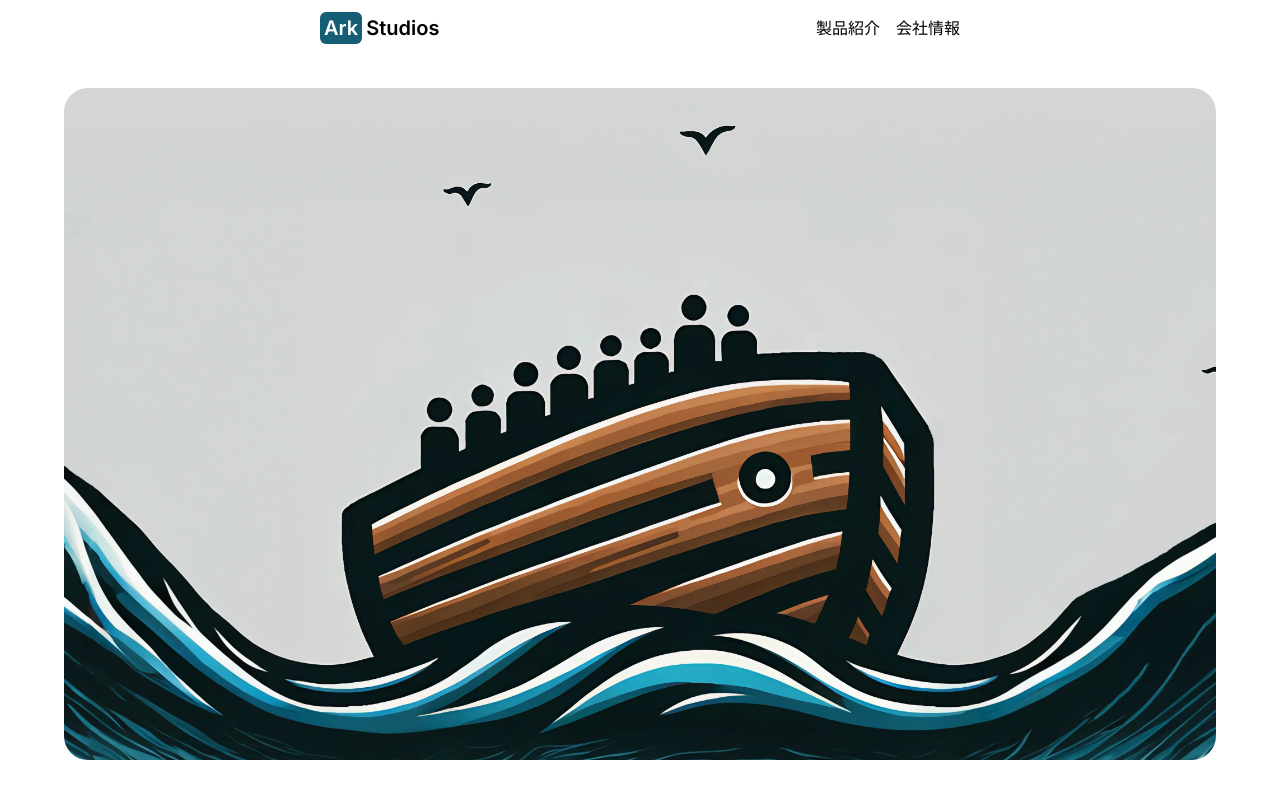
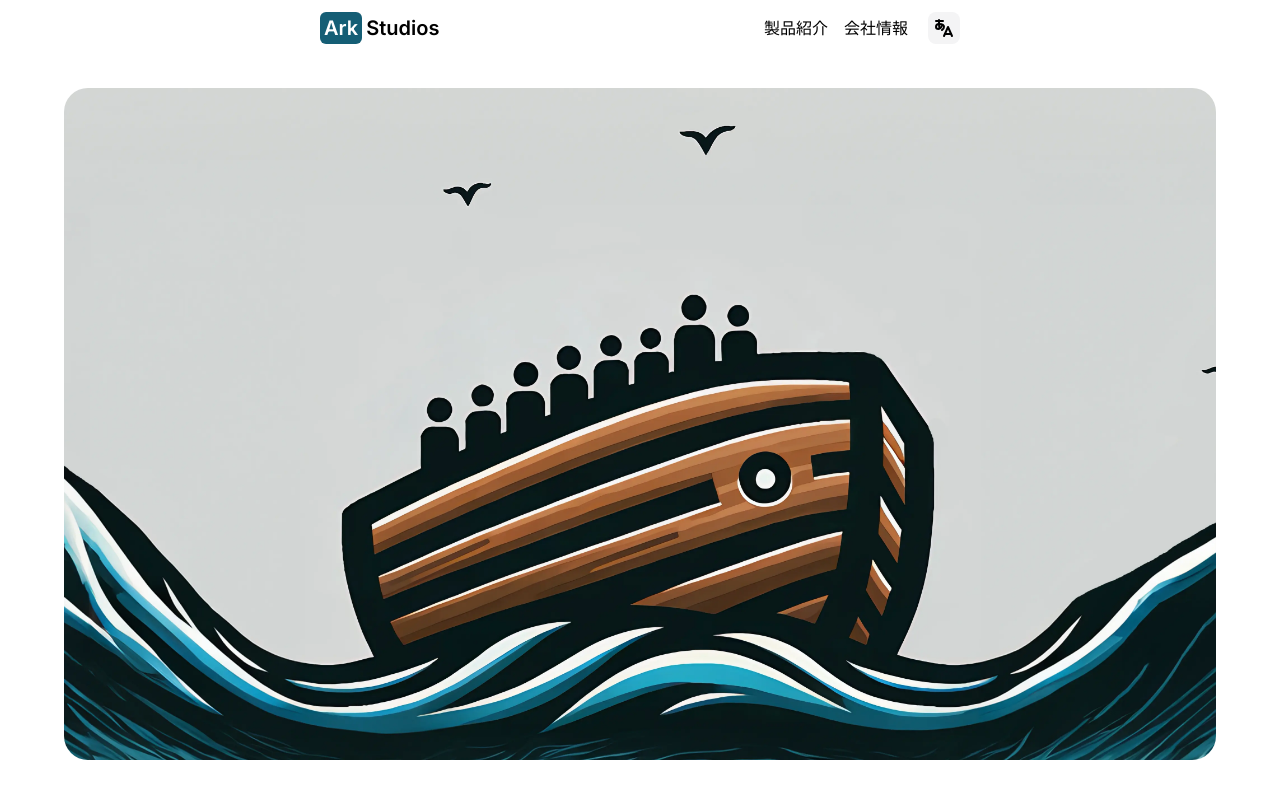
Before and after one commit to ArkStudiosLLC/arkstudios-website, a Next.js app: page /1 in a window 1280 px wide. Shown: the top 800 px of the page. Built offline with nearby package versions, Linux system fonts and the light colour scheme.

Commit message:
Implement language toggle

```diff
--- a/src/app/[language]/(overview)/page.tsx
+++ b/src/app/[language]/(overview)/page.tsx
@@ -2,6 +2,8 @@ import { getDictionary } from '@/app/i18n/get-dictionary'
 import { Language } from '@/app/i18n/i18n-config'
 import Footer from '@/app/ui/components/footer'
 import NavigationBar from '@/app/ui/components/navigation-bar'
+
+const pathname = ''
 
 async function CanvasSection({ language }: { language: Language }) {
   const d = (await getDictionary(language)).Home.Slogan
@@ -85,7 +87,7 @@ export default function Page({
 }) {
   return (
     <div className='flex select-none flex-col'>
-      <NavigationBar language={language} />
+      <NavigationBar language={language} pathname={pathname} />
       <div className='mt-14 flex flex-col items-center gap-32 divide-y divide-zinc-300 pb-32 pt-8 dark:divide-cyan-800 [&>*:not(:first-child)]:pt-32'>
         <CanvasSection language={language} />
         <BusinessSection language={language} />
--- a/src/app/[language]/company/page.tsx
+++ b/src/app/[language]/company/page.tsx
@@ -6,6 +6,8 @@ import Footer from '@/app/ui/components/footer'
 import NavigationBar from '@/app/ui/components/navigation-bar'
 
 import { getSummaryInfos, getHistoryInfos } from './data'
+
+const pathname = '/company'
 
 export async function generateMetadata({
   params: { language },
@@ -137,7 +139,7 @@ export default function Page({
 }) {
   return (
     <div>
-      <NavigationBar language={language} />
+      <NavigationBar language={language} pathname={pathname} />
       <div className='mt-14 flex flex-col items-center'>
         <div className='w-limited flex flex-col items-center justify-center gap-20 divide-y divide-zinc-300 pb-32 pt-14 *:w-full md:pt-20 dark:divide-cyan-900 [&>*:not(:first-child)]:pt-20'>
           <SummarySection language={language} />
--- a/src/app/[language]/privacy/bitremote/page.tsx
+++ b/src/app/[language]/privacy/bitremote/page.tsx
@@ -4,6 +4,8 @@ import Footer from '@/app/ui/components/footer'
 import NavigationBar from '@/app/ui/components/navigation-bar'
 
 import { getPrivacyPolicyItems } from './data'
+
+const pathname = '/privacy/bitremote'
 
 export async function generateMetadata({
   params: { language },
@@ -61,7 +63,7 @@ export default async function Page({
 
   return (
     <div className='flex flex-col'>
-      <NavigationBar language={language} />
+      <NavigationBar language={language} pathname={pathname} />
       <div className='mt-14 flex select-none justify-center'>
         <div className='w-limited pb-32 pt-14 md:pt-20'>
           <div className='flex flex-col gap-10'>
--- a/src/app/[language]/products/page.tsx
+++ b/src/app/[language]/products/page.tsx
@@ -20,6 +20,8 @@ import Footer from '@/app/ui/components/footer'
 import NavigationBar from '@/app/ui/components/navigation-bar'
 
 import { AppInfo, getAppInfos, PriceInfo, PlatformInfo } from './data'
+
+const pathname = '/products'
 
 export async function generateMetadata({
   params: { language },
@@ -265,7 +267,7 @@ export default async function Page({
 
   return (
     <div className='flex flex-col'>
-      <NavigationBar language={language} />
+      <NavigationBar language={language} pathname={pathname} />
       <div className='mt-14 flex select-none justify-center'>
         <div className='w-limited pb-32 pt-14 md:pt-20'>
           <h1 className='text-4xl font-bold'>{d.title}</h1>
--- a/src/app/ui/components/navigation-bar.tsx
+++ b/src/app/ui/components/navigation-bar.tsx
@@ -42,16 +42,70 @@ async function Links({ language }: { language: Language }) {
   )
 }
 
-export default async function NavigationBar({ language }: { language: Language }) {
+function LanguageToggle({
+  language,
+  pathname,
+}: {
+  language: Language
+  pathname: string
+}) {
+  const targetLanguage = (function () {
+    switch (language) {
+      case 'en':
+        return 'ja'
+
+      case 'ja':
+        return 'en'
+    }
+  })()
+  return (
+    <a href={`/${targetLanguage}${pathname}`}>
+      <div className='h-8 w-8 rounded-lg bg-zinc-100 p-1 transition-colors hover:bg-zinc-200 dark:bg-cyan-950 dark:hover:bg-cyan-900'>
+        <svg
+          stroke='currentColor'
+          fill='none'
+          stroke-width='2'
+          viewBox='0 0 24 24'
+          stroke-linecap='round'
+          stroke-linejoin='round'
+          aria-hidden='true'
+          focusable='false'
+          xmlns='http://www.w3.org/2000/svg'
+        >
+          <path stroke='none' d='M0 0h24v24H0z' fill='none'></path>
+          <path d='M4 5h7'></path>
+          <path d='M7 4c0 4.846 0 7 .5 8'></path>
+          <path d='M10 8.5c0 2.286 -2 4.5 -3.5 4.5s-2.5 -1.135 -2.5 -2c0 -2 1 -3 3 -3s5 .57 5 2.857c0 1.524 -.667 2.571 -2 3.143'></path>
+          <path d='M12 20l4 -9l4 9'></path>
+          <path d='M19.1 18h-6.2'></path>
+        </svg>
+      </div>
+    </a>
+  )
+}
+
+export default async function NavigationBar({
+  language,
+  pathname,
+}: {
+  language: Language
+  pathname: string
+}) {
   const links = await getLinks({ language })
 
   return (
     <nav className='fixed top-0 z-10 flex w-full justify-center backdrop-blur-3xl transition-colors has-[:checked]:bg-white/85 md:has-[:checked]:bg-inherit dark:bg-black/10 dark:has-[:checked]:bg-cyan-950/95 dark:md:has-[:checked]:bg-black/10'>
       <div className='w-limited flex items-center justify-between py-3'>
         <Logo language={language} />
+        <div className='flex items-center gap-5'>
+          <div className='block md:hidden'>
+            <LanguageToggle language={language} pathname={pathname} />
+          </div>
+
           <div className='hidden md:block'>
             <Links language={language} />
           </div>
+
           <div className='relative flex flex-col items-end md:hidden'>
             <FontAwesomeIcon icon={faBars} className='h-5 w-5' />
             <input
@@ -70,6 +124,11 @@ export default async function NavigationBar({ language }: { language: Language }
               })}
             </div>
           </div>
+
+          <div className='hidden md:block'>
+            <LanguageToggle language={language} pathname={pathname} />
+          </div>
+        </div>
       </div>
     </nav>
   )
```
Lines whose indentation alone changed are shown as unchanged.
